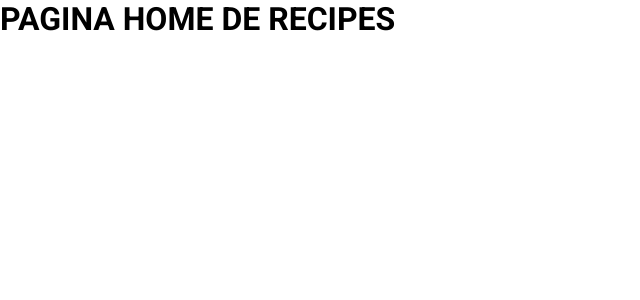
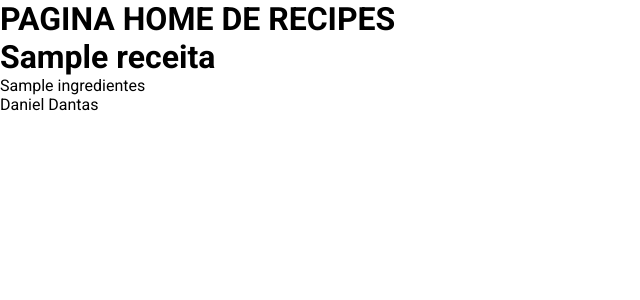
Before and after one commit to danieldantasnew/PythonProject, a Django app: page / in a window 1280 px wide. Shown: the part 102-402 px from the top of the page, without its empty margins (0-640 px from the left). Run offline with Django 5.2, Linux system fonts and the light colour scheme; tables that the repository leaves empty hold one stand-in row (values such as "Sample post"); a database or web service that is not in the repository returns one stand-in record (values such as "Sample title"); data that the repository does not hold is empty.

Commit message:
feat: nova biblioteca

```diff
--- a/projeto/urls.py
+++ b/projeto/urls.py
@@ -15,6 +15,7 @@ Including another URLconf
     2. Add a URL to urlpatterns:  path('blog/', include('blog.urls'))
 """
 
+import requests
 from django.contrib import admin
 from django.http import HttpResponse
 from django.shortcuts import render
@@ -22,7 +23,12 @@ from django.shortcuts import render
 from django.urls import path, include
 
 def home(request):
-    return render(request, 'pages/index.html')
+    url = 'https://api-receitas-pi.vercel.app/receitas/todas'
+    response = requests.get(url)
+    receitas = response.json()
+    context = {'receitas': receitas}
+
+    return render(request, 'pages/index.html', context)
 
 def sobre(request):
     return HttpResponse('PÁGINA SOBRE')
--- a/recipes/templates/pages/index.html
+++ b/recipes/templates/pages/index.html
@@ -2,4 +2,14 @@
 {% block title %}HOME{% endblock title %}
 {% block conteudo %}
     <h1>PAGINA HOME DE RECIPES</h1>
+    <div>
+        <div></div>
+        {% for receita in receitas %}
+        <div id="{{receita.id}}">
+            <h1>{{ receita.receita|default:"Titulo não encontrado" }}</h1>
+            <p>{{ receita.ingredientes|default:"Descrição não encontrada" }}</p>
+            <p>{{"Daniel Dantas"|default:"Autor não encontrado"}}</p>
+        </div>
+        {% endfor %}
+    </div>
 {% endblock conteudo %}
```
